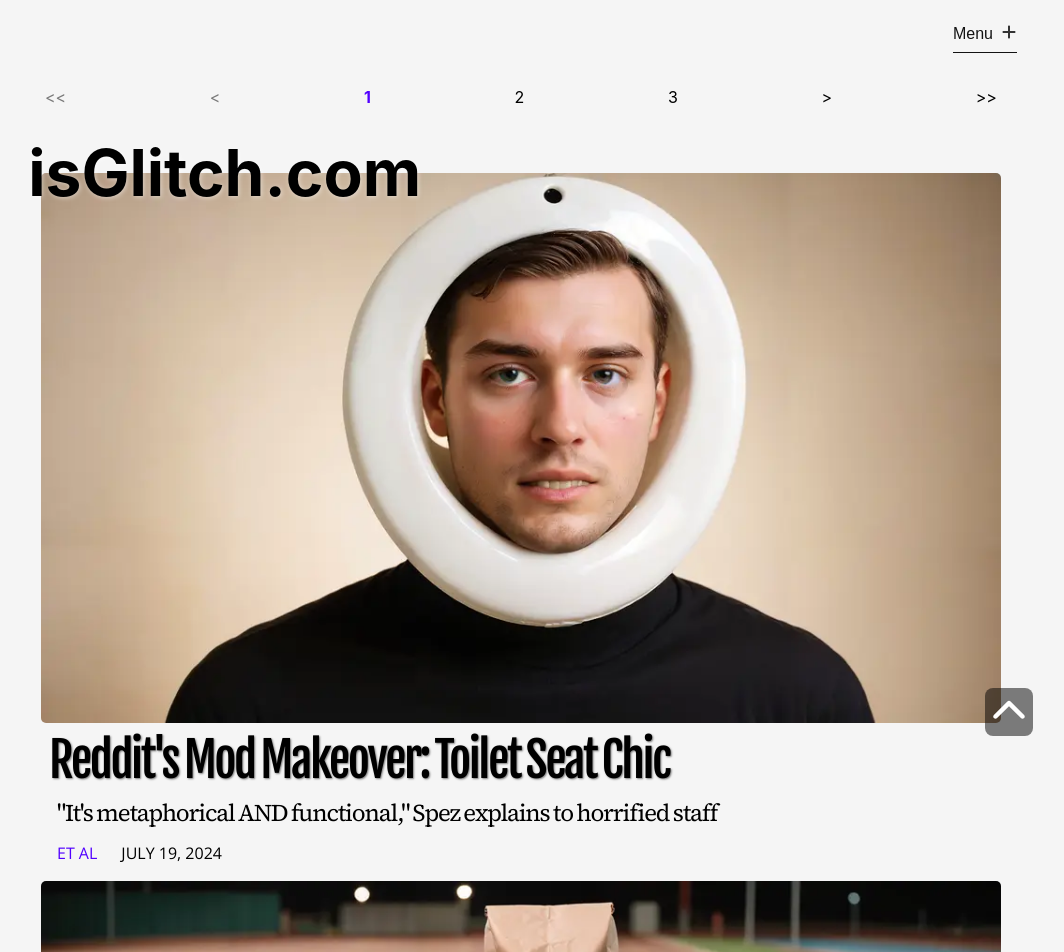
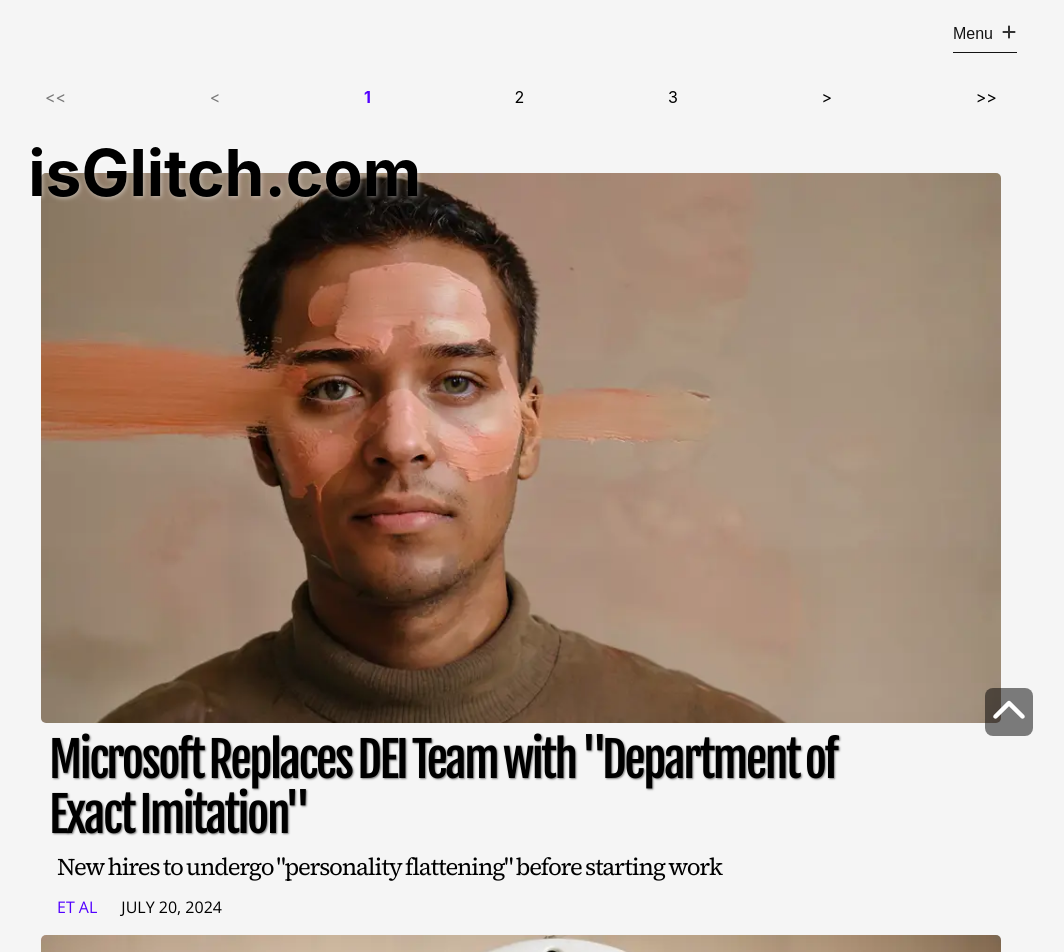
Before and after one commit to orbithammer/theGlitch, a React (Vite) app: page / in a window 1280 px wide. Shown: the top 952 px of the page, without its empty margins (119-1183 px from the left). Built offline with nearby package versions, Linux system fonts and the light colour scheme; a web font is replaced by a local one.

Commit message:
20240720 update

```diff
--- a/src/data/articles.ts
+++ b/src/data/articles.ts
@@ -1524,4 +1524,35 @@
             `Meanwhile, Huffman remains undeterred. "This is just phase one," he declared, eyes gleaming with malevolent glee. "Wait until you see the bidet attachment!"`,
         ]
     },
+    {
+        id: 67,
+        articleUrl: `20240720-microsoft-replaces-dei`,
+        category: `tech`,
+        img: `/images/20240720-microsoft-replaces-dei.webp`,
+        alt: `a black tech worker with beige paint covering his face`,
+        header: `Microsoft Replaces DEI Team with "Department of Exact Imitation"`,
+        subhead: `New hires to undergo "personality flattening" before starting work`,
+        tags: [`Microsoft`],
+        author: `Et Al`,
+        datePublished: new Date(2024,6,20,15),
+        articleBody: [
+            `Tech giant Microsoft has once again proven its commitment to innovation by dismantling its Diversity, Equity, and Inclusion (DEI) team and replacing it with the groundbreaking "Department of Exact Imitation" (DEI). This bold move comes as part of the company's new initiative to streamline its workforce into a perfectly uniform blob of productivity.`,
+
+           ` "We realized that diversity was just too messy," said Steve Johnson, Microsoft's newly appointed Chief Conformity Officer. "Why deal with all those different perspectives and experiences when we can just clone our ideal employee?"`,
+
+            `The Department of Exact Imitation will oversee the company's revolutionary "personality flattening" process for all new hires. This cutting-edge procedure involves a series of rigorous tests designed to eliminate any trace of individuality or original thought.`,
+
+            `"First, we put candidates through our 'Quirk Quarantine,' where we isolate and neutralize any unique personality traits," explained Dr. Emily Stevens, head of the DEI team. "Then, we move on to the 'Opinion Obliterator,' which ensures all employees share the exact same thoughts on everything from coding practices to coffee preferences."`,
+
+            `The final step in the process is the "Diversity Detox," a grueling 72-hour session where new hires are forced to binge-watch every season of "Friends" while listening to elevator music on repeat.`,
+
+            `Microsoft's HR department has hailed the new initiative as a resounding success. "We've already seen a 500% increase in workplace harmony," boasted HR Director Sarah Thompson. "It turns out, when everyone is exactly the same, there's nothing left to disagree about!"`,
+
+            `Critics have argued that this approach might stifle creativity and innovation, but Microsoft remains undeterred. "Who needs creativity when you have conformity?" retorted Johnson. "Besides, we've got an AI that can generate all our ideas now. The humans are just here to nod in unison."
+`,
+           ` As a final touch, Microsoft has updated its company dress code to mandate identical beige jumpsuits for all employees. "We're calling it our 'United in Beige' campaign," Johnson said proudly. "It's amazing how much time you save in the morning when you don't have to make any decisions about your appearance."`,
+
+            `With this bold new direction, Microsoft is setting a new standard for corporate homogeneity. One can only wonder which tech giant will be next to join the ranks of the blandly uniform.`,
+        ]
+    },
 ]
```
Also changed, not shown: public/images/20240720-microsoft-replaces-dei.webp (added).
